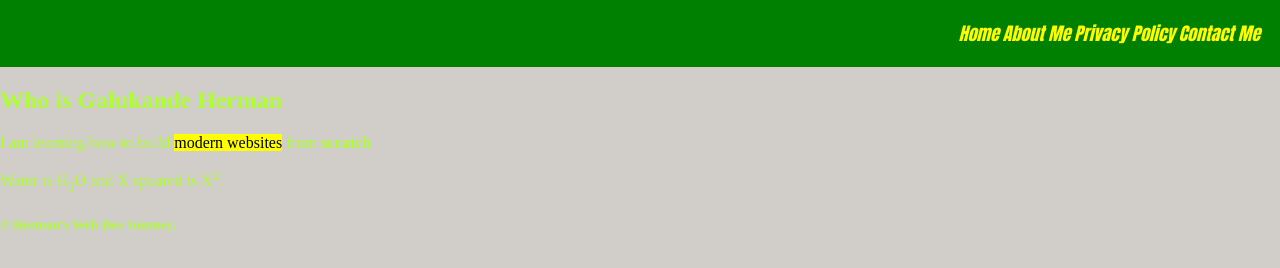
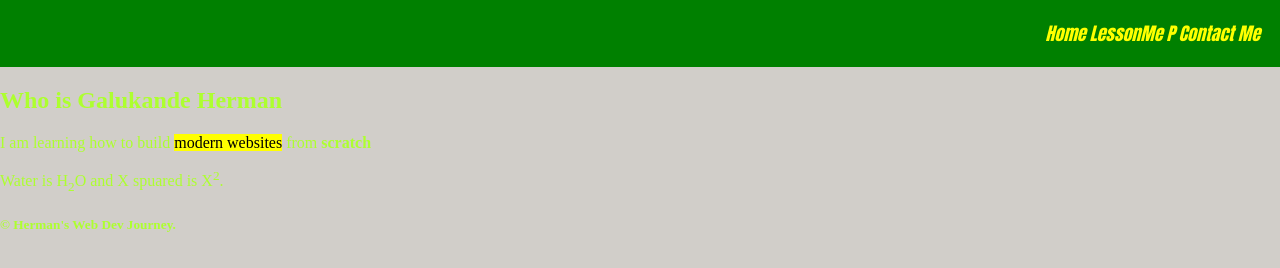
Before and after one commit to epixpredator/Herman-Galukande-Profile, a plain HTML site: page index.html in a window 1280 px wide. Drawn offline with Linux system fonts and the light colour scheme.

Commit message:
Todays lesson

```diff
--- a/index.html
+++ b/index.html
@@ -10,8 +10,8 @@
     <main>
     <header>
         <a href="home.html">Home</a>
-        <a href="#">About Me</a>
-        <a href="#">Privacy Policy</a>
+        <a href="lesson.html">LessonMe</a>
+        <a href="#">P</a>
         <a href="#">Contact Me</a>
     </header>
 </nav>
```
Also changed, not shown: lesson.html (+2 -0 lines).
